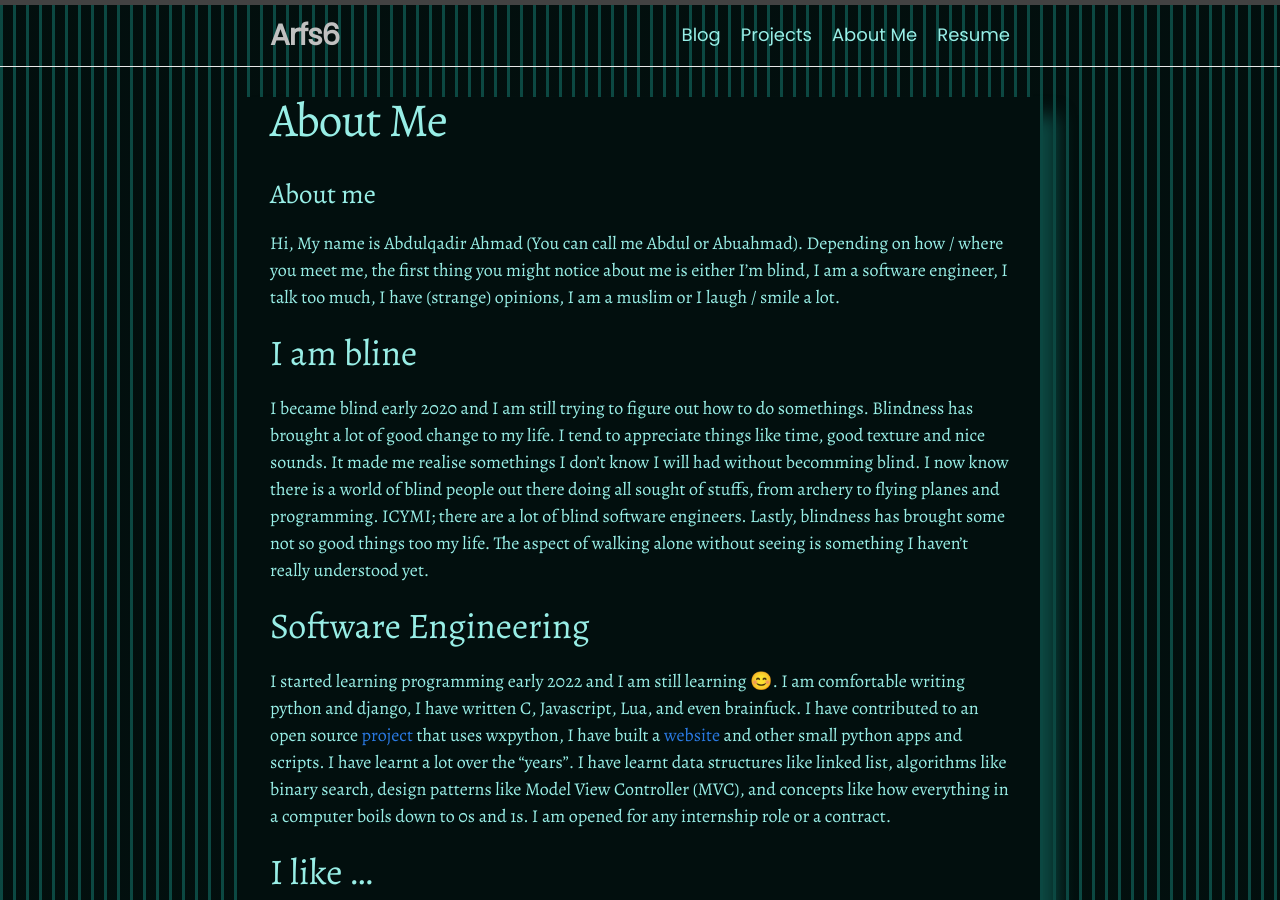
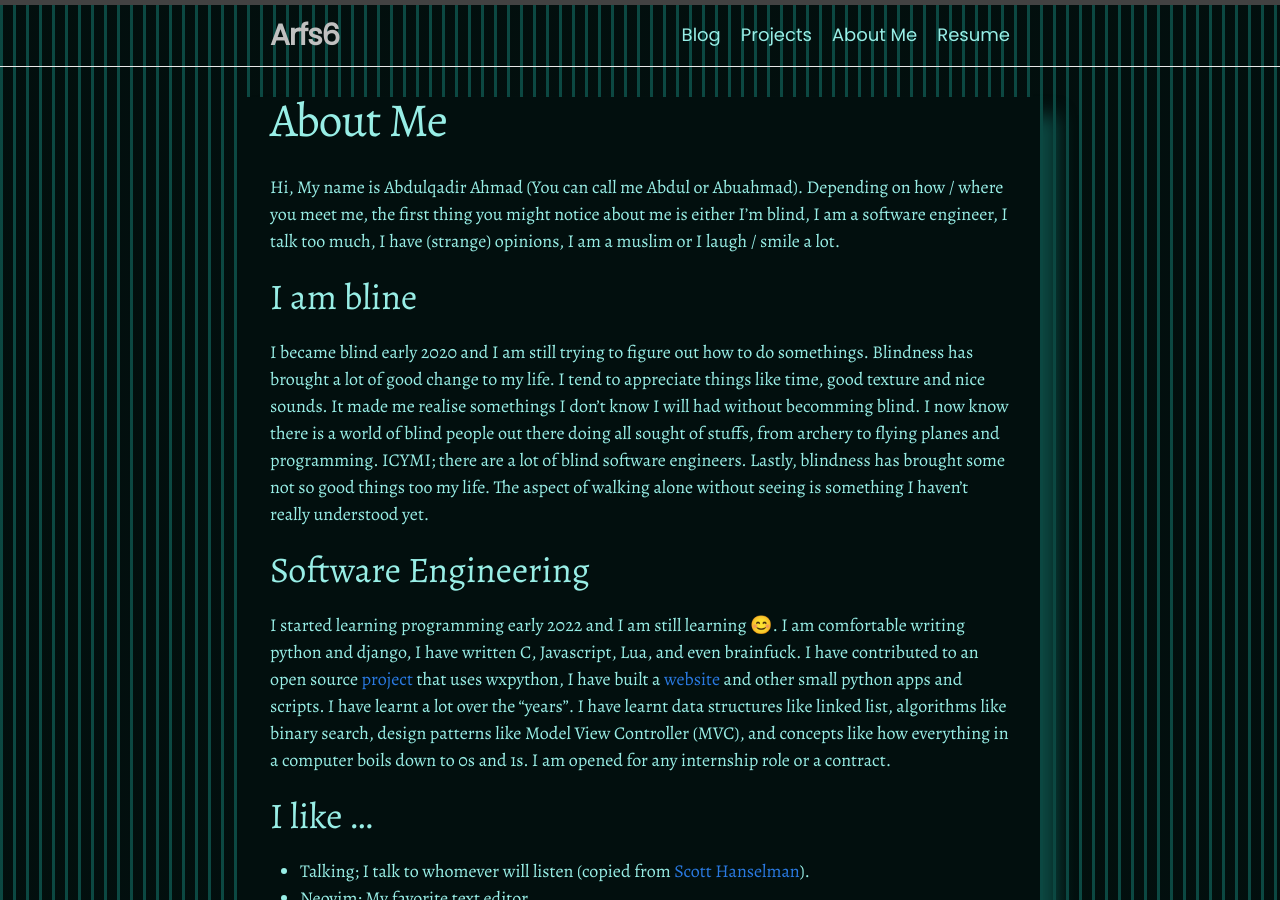
Before and after one commit to Arfs6/Arfs6.github.io, a Jekyll site: the page built from about.markdown, in a window 1280 px wide and 900 px high. Built offline with Jekyll 4.4.1, drawn with Linux system fonts in a browser that asks for light colours.

Commit message:
updated: about me page - removed duplicate h1 heading.

```diff
--- a/about.markdown
+++ b/about.markdown
@@ -3,7 +3,6 @@ layout: page
 title: About Me
 permalink: /about/
 ---
-# About me
 Hi, My name is Abdulqadir Ahmad (You can call me Abdul or Abuahmad). Depending on how / where you meet me, the first thing you might notice about me is either  I'm blind, I am a software engineer, I talk too much, I have (strange) opinions, I am a muslim or I laugh / smile a lot.
 
 ## I am bline
```
